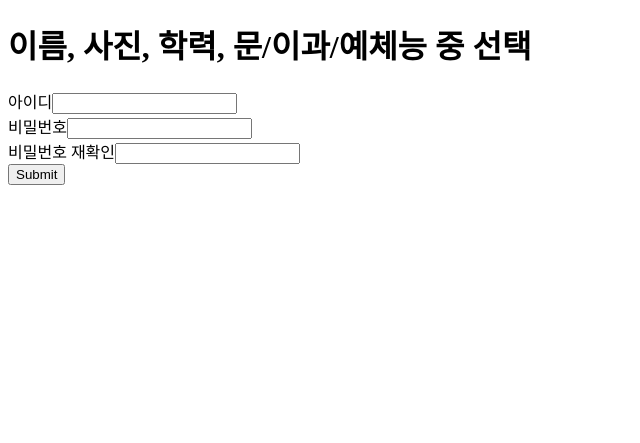
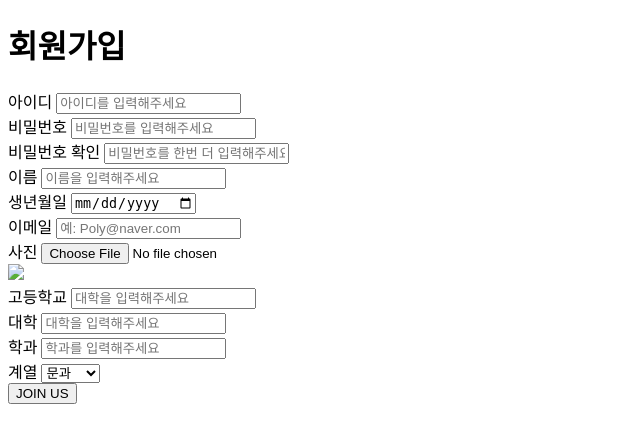
Before and after one commit to goldlamp95/SNU-X-KU-HACKATHON, a Django app: page /registration/signup in a window 1280 px wide. Shown: the top 443 px of the page, without its empty margins (0-640 px from the left). Run offline with Django 3.2, Linux system fonts and the light colour scheme; some libraries are stand-ins or nearby versions.

Commit message:
master update

```diff
--- a/autopolio/app/templates/registration/login.html
+++ b/autopolio/app/templates/registration/login.html
@@ -6,7 +6,7 @@
     <title>Document</title>
 </head>
 <body>
-    <h1>오토폴리오 랜딩페이지+로그인 ></h1>
+    <h1>오토폴리오 랜딩페이지+로그인 </h1>
     <form>
         {% csrf_token %}
         아이디<input type="text" name="id"></br>
--- a/autopolio/app/templates/registration/signup.html
+++ b/autopolio/app/templates/registration/signup.html
@@ -6,12 +6,50 @@
     <title>Document</title>
 </head>
 <body>
-    <h1>이름, 사진, 학력, 문/이과/예체능 중 선택</h1>
-    <form>
-        아이디<input type="text" name="id"></br>
-        비밀번호<input type="text" name="password1"></br>
-        비밀번호 재확인<input type="text" name="password2"></br>
-        <input type="submit">
+    <h1>회원가입</h1>
+    <form method="POST" a href={% url 'main' %}>
+        {% csrf_token %}
+        아이디 <input type="text" name="username" placeholder="아이디를 입력해주세요" required></br>
+        비밀번호 <input type="text" name="password" placeholder="비밀번호를 입력해주세요" required></br>
+        비밀번호 확인 <input type="text" name="password_confirm" placeholder="비밀번호를 한번 더 입력해주세요" required></br>
+        이름 <input type="text" name="name" placeholder="이름을 입력해주세요" required></br>
+        생년월일 <input type="date" name="date"></br>
+        이메일 <input type="text" name="email" placeholder="예: Poly@naver.com" required></br>
+        사진 <input type='file' id="upload_file"></br>
+            <img id="photo" name="profile" alt=" " width="250" height="250" /></br>
+        고등학교 <input type="text" name="high_school" placeholder="대학을 입력해주세요"></br>
+        대학 <input type="text" name="university" placeholder="대학을 입력해주세요"></br>
+        학과 <input type="text" name="major" placeholder="학과를 입력해주세요"></br>
+        계열 <select id="occupation" name="occupation">
+            <option value="문과">문과</option>
+            <option value="이과">이과</option>
+            <option value="예체능">예체능</option>
+          </select></br>
+
+        <button type="submit">JOIN US</button>
+
+
+        <script src="//code.jquery.com/jquery-1.11.0.min.js"></script>
+            <script type="text/javascript">
+
+                $(function() {
+                    $("#upload_file").on('change', function(){
+
+                        readURL(this);
+                    });
+                });
+                function readURL(input) {
+                    if (input.files && input.files[0]) {
+                    var reader = new FileReader();
+
+                    reader.onload = function (e) {
+                            $('#photo').attr('src', e.target.result);
+                        }
+                        reader.readAsDataURL(input.files[0]);
+                    }
+                }
+            </script>
+
     </form>
 </body>
 </html>
--- a/autopolio/app/views.py
+++ b/autopolio/app/views.py
@@ -129,9 +129,20 @@ def signup(request):
         if len(found_user) > 0:
             error = "User name이 이미 존재합니다"
             return render(request, 'registration/signup.html', {'error':error})
-        new_user = User.objects.create_user(
+        new_user = User.objects.create(
             username = request.POST['username'],
-            password = request.POST['password']
+            password = request.POST['password'],
+            )
+        new_AutoUser = AutoUser.objects.create(
+            user = new_user,
+            name = request.POST['name'],
+            date = request.POST['date'],
+            email = request.POST['email'],
+            profile = request.POST['profile'],
+            high_school = request.POST['high_school'],
+            university = request.POST['university'],
+            major = request.POST['major'],
+            occupation = request.POST['occupation']
         )
         auth.login(request, new_user)
         return redirect('main')
```
Also changed, not shown: autopolio/app/models.py (+6 -4 lines), autopolio/app/templates/registration/signup.js (added, +19 -0 lines), autopolio/app/migrations/0001_initial.py, autopolio/app/migrations/0002_auto_20200814_2039.py (deleted), autopolio/app/migrations/0003_auto_20200814_2044.py (deleted), autopolio/app/migrations/0004_auto_20200814_2056.py (deleted).
